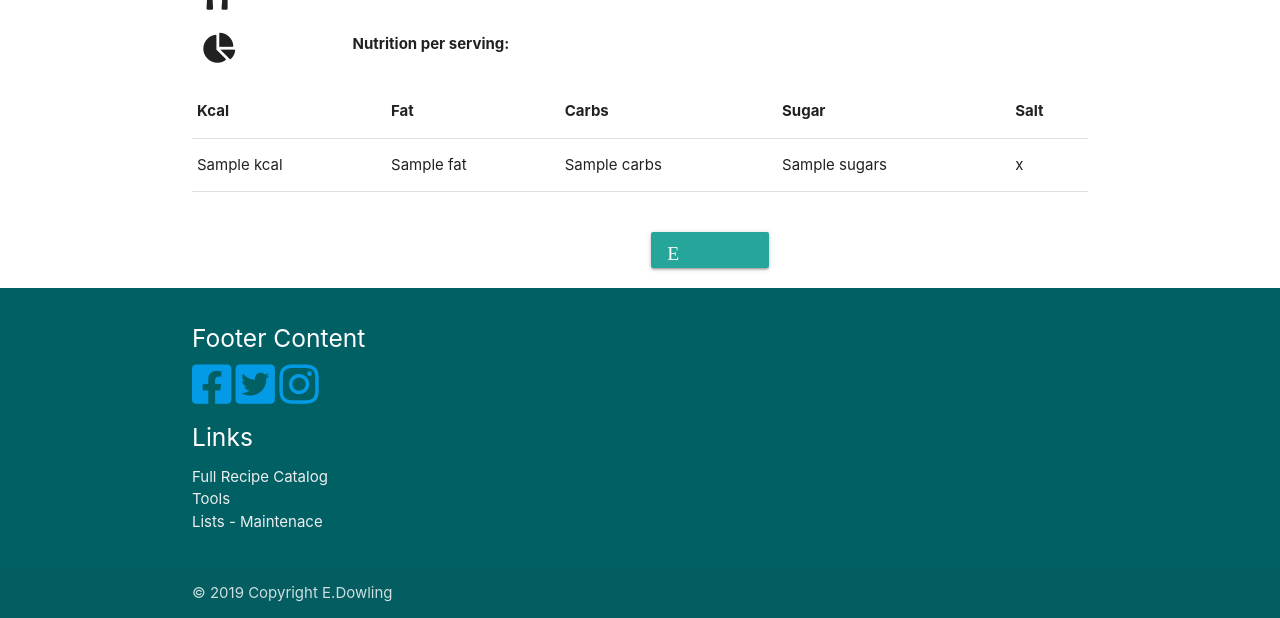
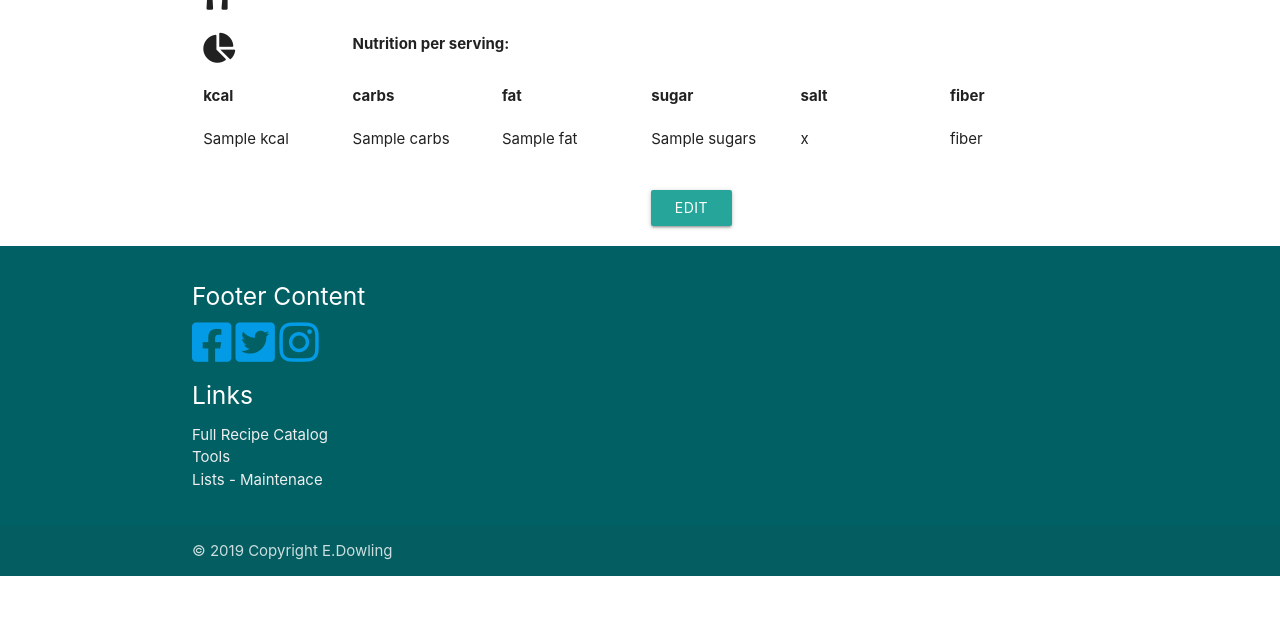
Before and after one commit to eldowling/lets-cook-together, a Flask app: template templates/recipe.html in a window 1280 px wide. Shown: the part 1018-1636 px from the top of the page. After the commit the page ends 1594 px from the top, so only its background shows below. Run offline with Flask 2, Linux system fonts and the light colour scheme; the template is opened without the code that fills it: most values are stand-ins (such as "Sample title", 1, 10 or a date in 2020); some libraries are stand-ins or nearby versions.

Commit message:
Updates to recipe.html to display nutrition information in different grid formations for mobile or medium and up.

```diff
--- a/templates/recipe.html
+++ b/templates/recipe.html
@@ -6,6 +6,8 @@
     </div>
   </div>
 </div>
+
+<div class="show-on-small hide-on-med-and-up">This is a new section</div>
 
 <div class="row">
     <div class="col s12">
@@ -46,33 +48,41 @@
             <div class="col s2"><i class="fas fa-chart-pie fa-2x"></i></div>
             <div class="col s10"><b>Nutrition per serving:</b></div>
         </div>
-        <div class="row">
-            <table>
-                <thead>
-                <tr>
-                    <th>Kcal</th>
-                    <th>Fat</th>
-                    <th>Carbs</th>
-                    <th>Sugar</th>
-                    <th>Salt</th>
-                </tr>
-                </thead>
-
-                <tbody>
-                <tr>
-                    <td>{{recipe.kcal}}</td>
-                    <td>{{recipe.fat}}</td>
-                    <td>{{recipe.carbs}}</td>
-                    <td>{{recipe.sugars}}</td>
-                    <td>{{recipe.salt}}</td>
-                </tr>
-                </tbody>
-            </table>
+        <div class="row hide-on-med-and-up">
+            <div class="col s4 m2" id="nutr-border"><b>kcal</b></div>
+            <div class="col s4 m2"><b>carbs</b></div>
+            <div class="col s4 m2"><b>fat</b></div>
+            <div class="col s4 m2">{{recipe.kcal}}</div>
+            <div class="col s4 m2">{{recipe.carbs}}</div>
+            <div class="col s4 m2">{{recipe.fat}}</div>
+        </div>
+        <div class="row hide-on-med-and-up">
+            <div class="col s4 m2"><b>sugar</b></div>
+            <div class="col s4 m2"><b>salt</b></div>
+            <div class="col s4 m2"><b>fiber</b></div>
+            <div class="col s4 m2">{{recipe.sugars}}</div>
+            <div class="col s4 m2">{{recipe.salt}}</div>
+            <div class="col s4 m2">fiber</div>
+        </div>
+        <div class="row hide-on-small-only">
+            <div class="col s4 m2"><b>kcal</b></div>
+            <div class="col s4 m2"><b>carbs</b></div>
+            <div class="col s4 m2"><b>fat</b></div>
+            <div class="col s4 m2"><b>sugar</b></div>
+            <div class="col s4 m2"><b>salt</b></div>
+            <div class="col s4 m2"><b>fiber</b></div>
+        </div>
+        <div class="row hide-on-small-only">
+            <div class="col s4 m2">{{recipe.kcal}}</div>
+            <div class="col s4 m2">{{recipe.carbs}}</div>
+            <div class="col s4 m2">{{recipe.fat}}</div>
+            <div class="col s4 m2">{{recipe.sugars}}</div>
+            <div class="col s4 m2">{{recipe.salt}}</div>
+            <div class="col s4 m2">fiber</div>
         </div>
     </div>
 
     <div id="ingredients" class="container">
-        <span>Ingredients: {{recipe.ingredients}}</span>
         <ul>
             {% for temp in recipe.ingredients.split('\n') %}
                 <li><i class="fas fa-check"></i> {{temp}}</li>
@@ -81,7 +91,6 @@
     </div>
 
     <div id="prepsteps" class="container">
-    <span>Prep. Steps {{recipe.prep_steps}}</span>
       <ol>
             {% for key in recipe.prep_steps.split('\n') %}
                 <li>{{key}}</li>
@@ -93,8 +102,8 @@
 
   <div class="container">
     <div class="row">
-        <div class="col s4 m6 offset-s3 offset-m6">
-            <a class="waves-effect waves-light btn" href="{{url_for('edit_recipe', recipe_id=recipe._id)}}"><i class="material-icons left">Edit</i></a>
+        <div class="col s4 m6 offset-s4 offset-m6">
+            <a class="waves-effect waves-light btn" href="{{url_for('edit_recipe', recipe_id=recipe._id)}}"><i class="material-icons left"></i>Edit</a>
         </div>
     </div>
   </div>
```
